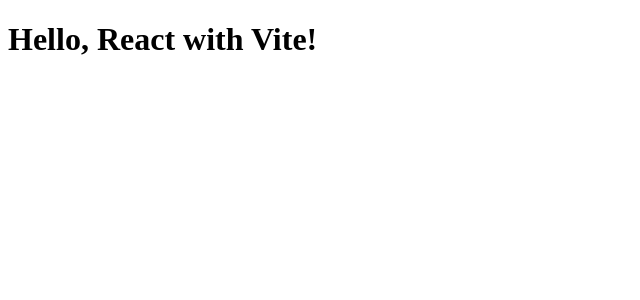
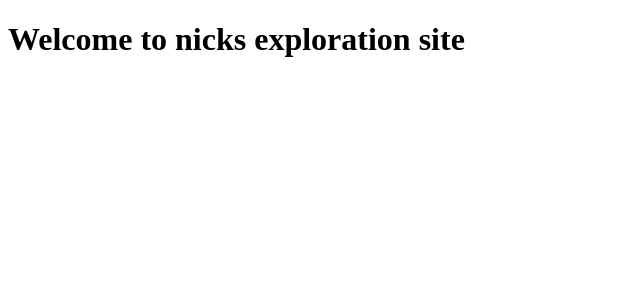
Before and after one commit to espresso95/vercel-experiment, a React (Vite) app: page / in a window 1280 px wide. Shown: the top 300 px of the page, without its empty margins (0-640 px from the left). Built offline with nearby package versions, Linux system fonts and the light colour scheme; the HTML template or start-up script is replaced by a standard one.

Commit message:
feat: add welcome message

```diff
--- a/src/App.jsx
+++ b/src/App.jsx
@@ -1,5 +1,9 @@
 function App() {
-  return <h1>Hello, React with Vite!</h1>;
+  return (
+    <main>
+      <h1>Welcome to nicks exploration site</h1>
+    </main>
+  );
 }
 
 export default App;
```
